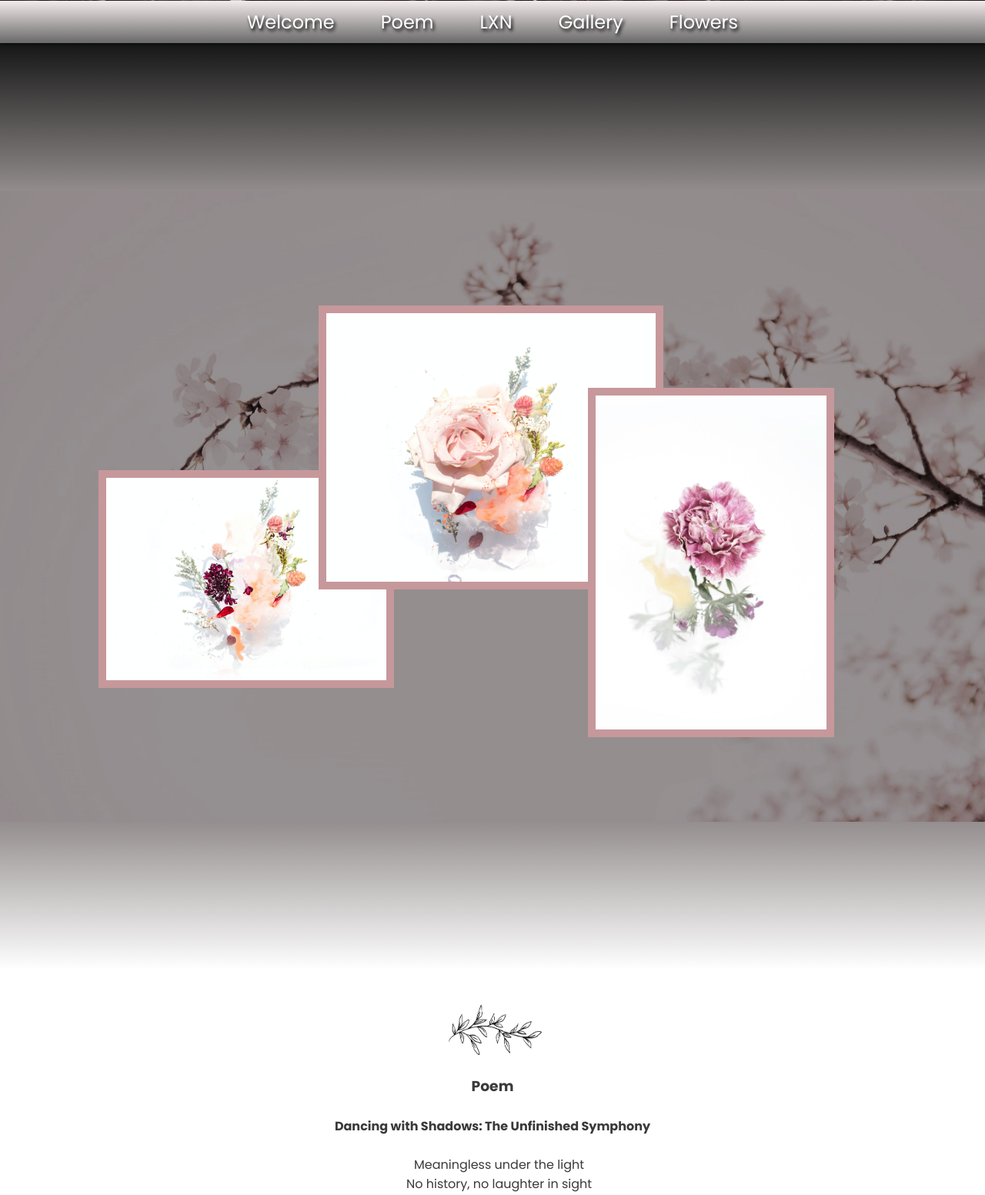
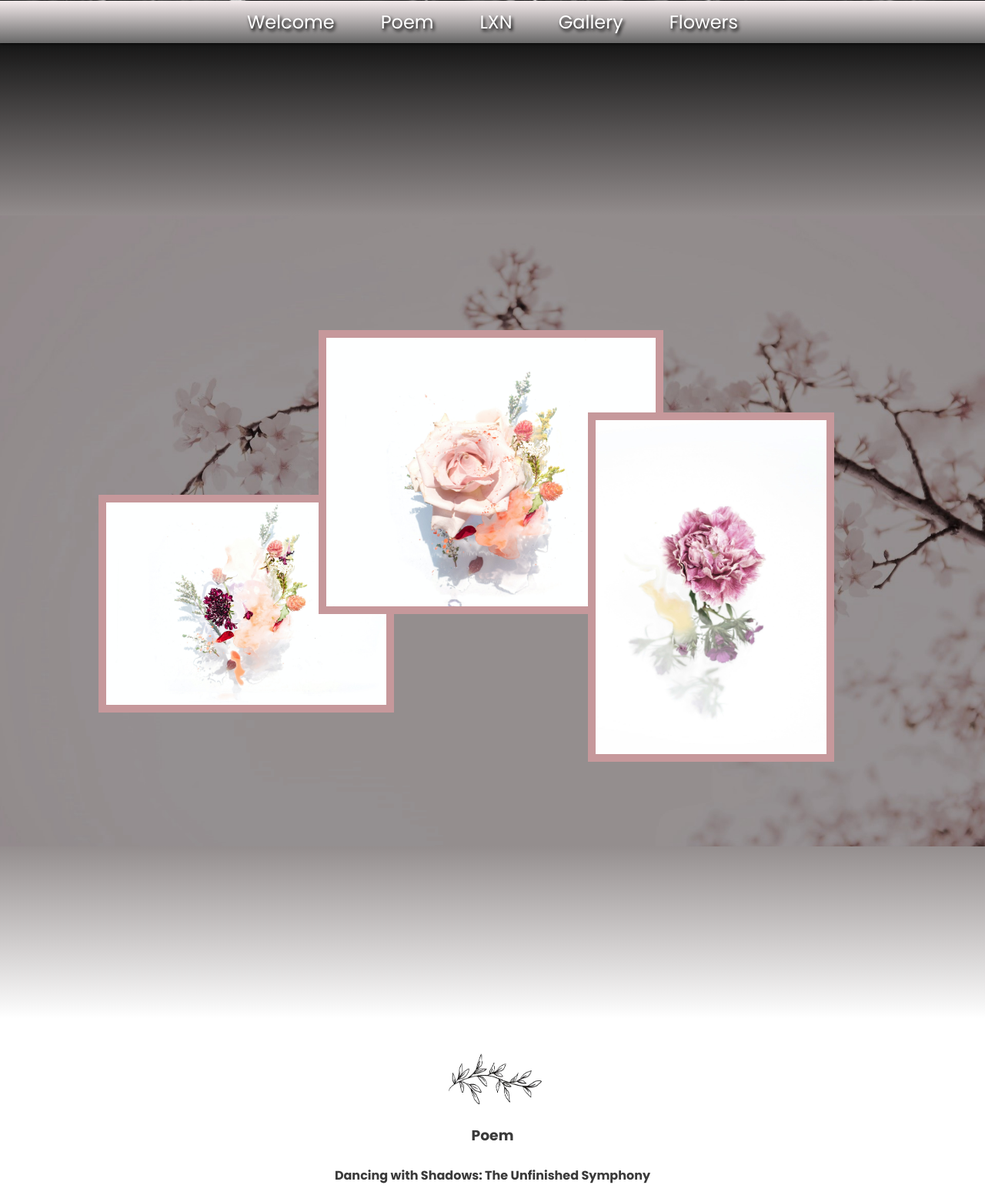
Before and after one commit to PersonalComputerOne/PersonalComputerOne.github.io, a PHP site: page / in a window 1280 px wide. Shown: the part 486-2039 px from the top of the page at 77% size. Run offline with PHP 8.4, Linux system fonts and the light colour scheme.

Commit message:
Update style.css

```diff
--- a/lxn/style.css
+++ b/lxn/style.css
@@ -293,7 +293,7 @@ div.gallery ul li img:hover {
 
 #w-p {
     background-image: linear-gradient(#948e8e, #ffffff);
-    padding: 6rem;
+    padding: 7rem;
     border: none;
 }
 
@@ -311,7 +311,7 @@ div.gallery ul li img:hover {
 
 #n-w {
     background-image: linear-gradient(#161616, #928c8c);
-    padding: 6rem;
+    padding: 7rem;
     border: none;
 }
 
```
